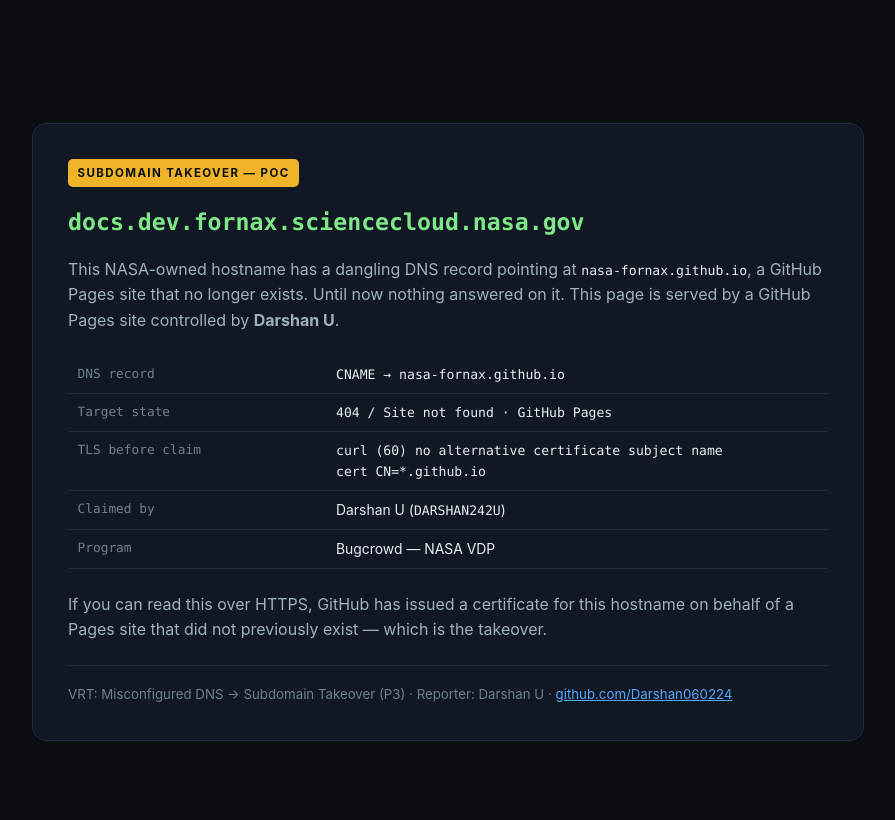
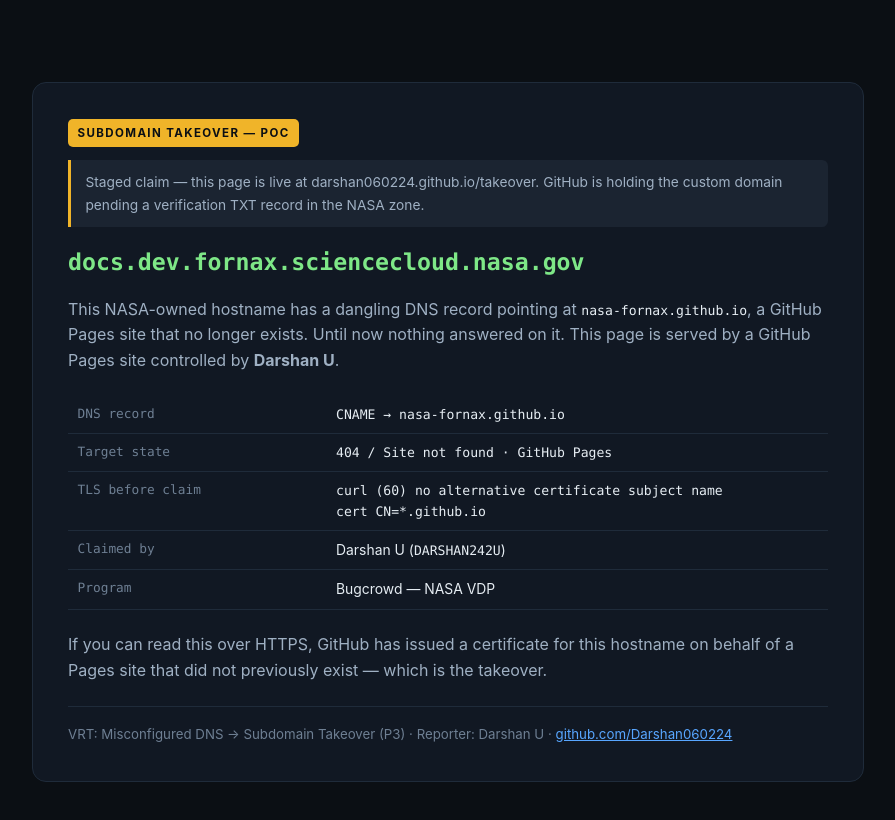
Before and after one commit to Darshan060224/takeover, a plain HTML site: page index.html in a window 1280 px wide. Shown: the whole page, without its empty margins (192-1087 px from the left). Drawn offline with Linux system fonts and the light colour scheme.

Commit message:
status note, README, confirm script

```diff
--- a/index.html
+++ b/index.html
@@ -20,6 +20,7 @@
   td { padding:.5rem .6rem; border-bottom:1px solid #1f2b3a; vertical-align:top; }
   td:first-child { color:#6e7f93; width:34%; font-family:ui-monospace,Menlo,monospace; font-size:.8rem; }
   .mono { font-family:ui-monospace,Menlo,monospace; font-size:.82rem; color:#e6edf3; }
+  .staged { background:#1b2431; border-left:3px solid #f0b429; padding:.7rem .9rem; border-radius:0 6px 6px 0; font-size:.86rem; }
   footer { margin-top:1.4rem; padding-top:1.1rem; border-top:1px solid #1f2b3a;
            font-size:.83rem; color:#6e7f93; }
   a { color:#58a6ff; }
@@ -28,6 +29,7 @@
 <body>
 <div class="card">
   <span class="badge">Subdomain Takeover — PoC</span>
+  <p class="staged">Staged claim — this page is live at darshan060224.github.io/takeover. GitHub is holding the custom domain pending a verification TXT record in the NASA zone.</p>
   <h1><span class="host">docs.dev.fornax.sciencecloud.nasa.gov</span></h1>
   <p>This NASA-owned hostname has a dangling DNS record pointing at
      <span class="mono">nasa-fornax.github.io</span>, a GitHub Pages site that no longer exists.
```
Also changed, not shown: 3 other files.
